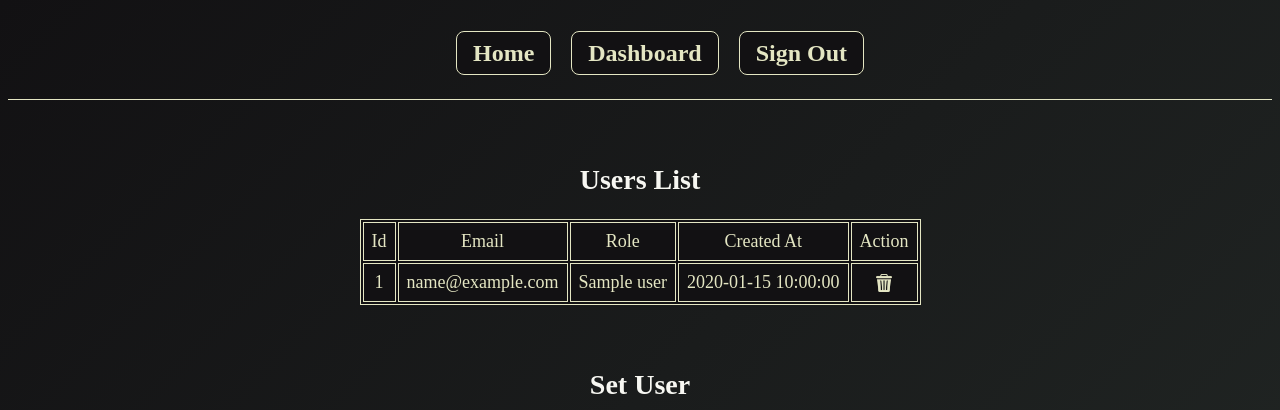
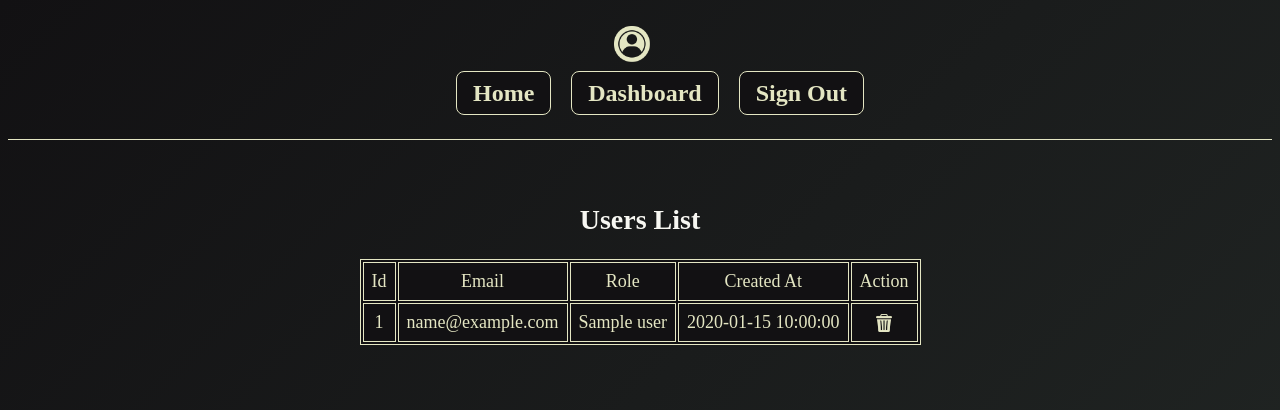
Before and after one commit to skezlica/blog-cms, a PHP site: template app/views/manageUsers.view.php in a window 1280 px wide. Shown: the top 410 px of the page. Run offline with PHP 8.4, Linux system fonts and the light colour scheme; the visitor is signed in with stand-in values (Sample User, id 1); the template is opened without the code that fills it: most values are stand-ins (such as "Sample title", 1, 10 or a date in 2020); a stand-in replaces the project's code that opens the database connection; some libraries are stand-ins or nearby versions.

Commit message:
Just a little addition to the navbar

```diff
--- a/app/views/manageUsers.view.php
+++ b/app/views/manageUsers.view.php
@@ -3,6 +3,11 @@
 <link rel="stylesheet" href="<?=ROOT?>/assets/css/home.css">
 
 <div class="navbar">
+    <div class="profile">
+        <img src="<?= ROOT ?>/assets/images/profile.png" alt="">
+        <p><?= $_SESSION['user']->email; ?></p>
+    </div>
+
     <ul>
         <li><a href="<?=ROOT?>/home">Home</a></li>
         <li><a href="<?=ROOT?>/dashboard">Dashboard</a></li>
```
